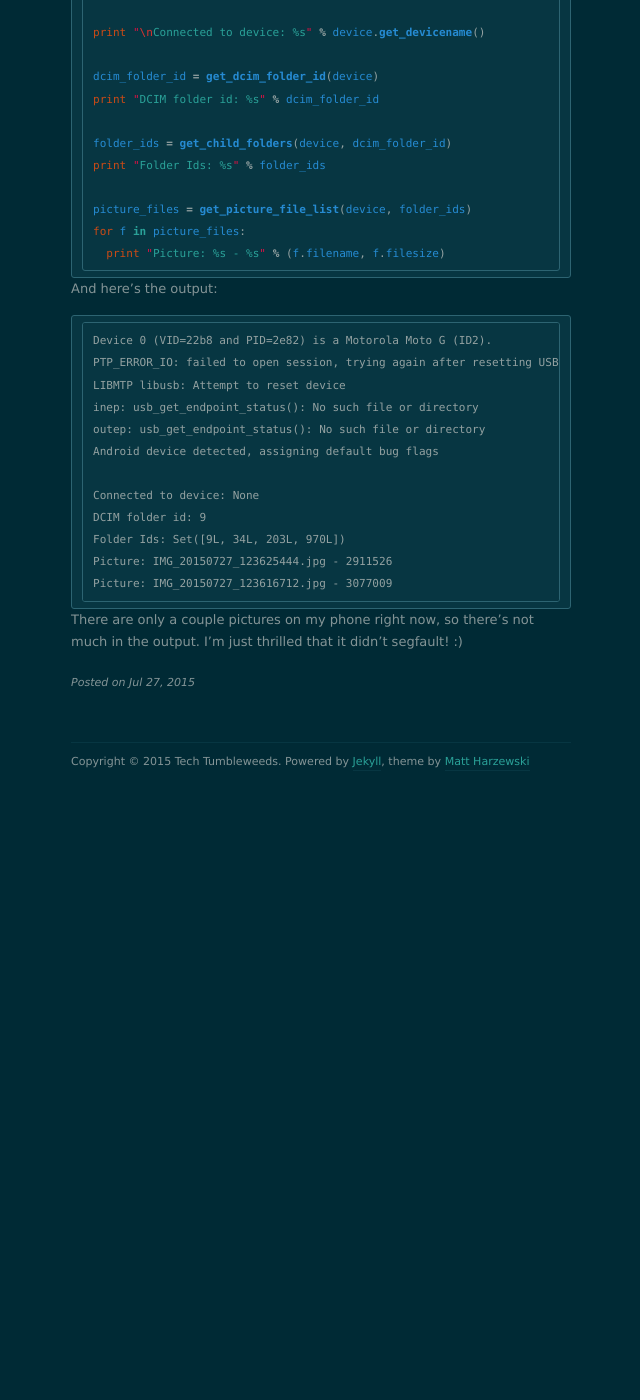
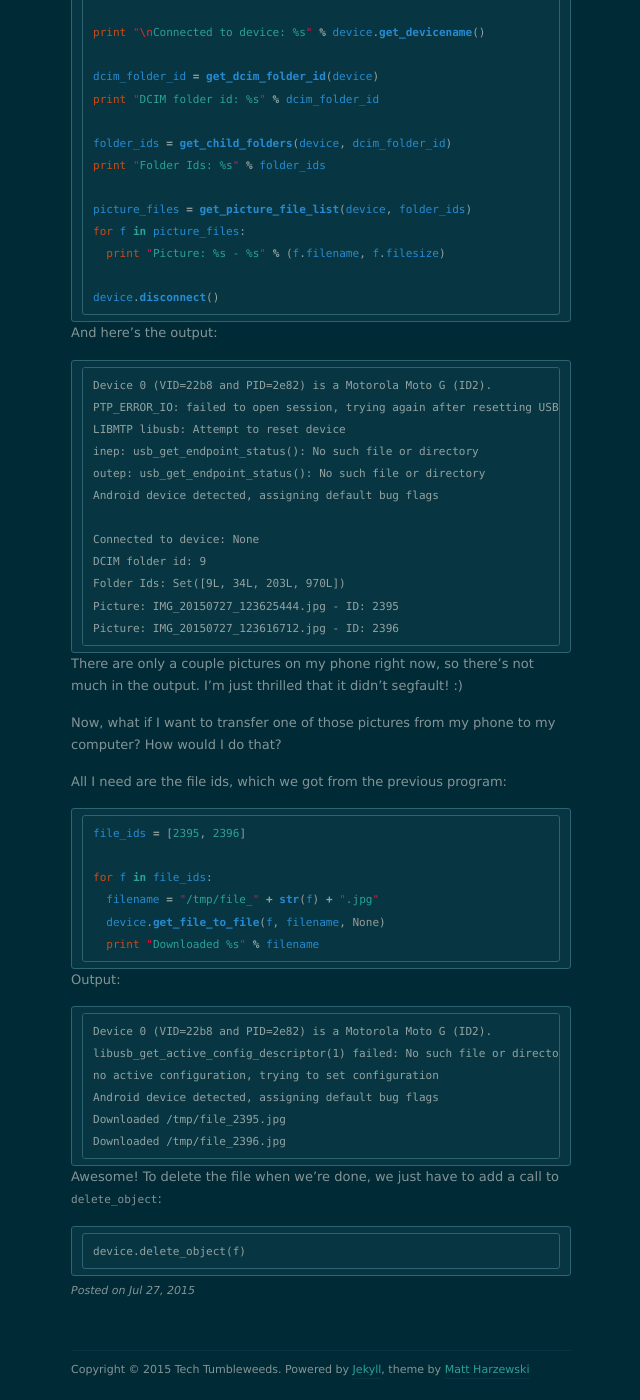
Before and after one commit to drautb/drautb.github.io, a Jekyll site: the page built from _posts/2015-07-27-the-perfect-exchange-mtp-with-python.md, in a window 1280 px wide and 1400 px high, scrolled down 1450 px. Shown: the whole window, without its empty margins (319-959 px from the left). Built offline with Jekyll 4.4.1, drawn with Linux system fonts in a browser that asks for light colours; nearby versions of some CDN libraries; Markdown is read by kramdown in place of the engine named in the settings; before the commit the page ends 2242 px from its top, so only the background shows below that.

Commit message:
Update MTP with Python post.

````diff
--- a/_posts/2015-07-27-mtp-with-python.md
+++ b/_posts/2015-07-27-the-perfect-exchange-mtp-with-python.md
@@ -75,6 +75,8 @@ print "Folder Ids: %s" % folder_ids
 picture_files = get_picture_file_list(device, folder_ids)
 for f in picture_files:
   print "Picture: %s - %s" % (f.filename, f.filesize)
+
+device.disconnect()
 ```
 
 And here's the output:
@@ -90,11 +92,41 @@ Android device detected, assigning default bug flags
 Connected to device: None
 DCIM folder id: 9
 Folder Ids: Set([9L, 34L, 203L, 970L])
-Picture: IMG_20150727_123625444.jpg - 2911526
-Picture: IMG_20150727_123616712.jpg - 3077009
+Picture: IMG_20150727_123625444.jpg - ID: 2395
+Picture: IMG_20150727_123616712.jpg - ID: 2396
 ```
 
 There are only a couple pictures on my phone right now, so there's not much in the output. I'm just thrilled that it didn't segfault! :)
 
+Now, what if I want to transfer one of those pictures from my phone to my computer? How would I do that?
+
+All I need are the file ids, which we got from the previous program:
+
+```python
+file_ids = [2395, 2396]
+
+for f in file_ids:
+  filename = "/tmp/file_" + str(f) + ".jpg"
+  device.get_file_to_file(f, filename, None)
+  print "Downloaded %s" % filename
+```
+
+Output:
+
+```
+Device 0 (VID=22b8 and PID=2e82) is a Motorola Moto G (ID2).
+libusb_get_active_config_descriptor(1) failed: No such file or directory
+no active configuration, trying to set configuration
+Android device detected, assigning default bug flags
+Downloaded /tmp/file_2395.jpg
+Downloaded /tmp/file_2396.jpg
+```
+
+Awesome! To delete the file when we're done, we just have to add a call to `delete_object`:
+
+```
+device.delete_object(f)
+```
+
 [1]: https://pypi.python.org/pypi/PyMTP
 [2]: http://ozgur.github.io/python-firebase/
````
Also changed, not shown: _posts/2015-07-24-the-perfect-exchange-mtp-with-ruby.md (renamed from _posts/2015-07-24-mtp-with-ruby.md).
